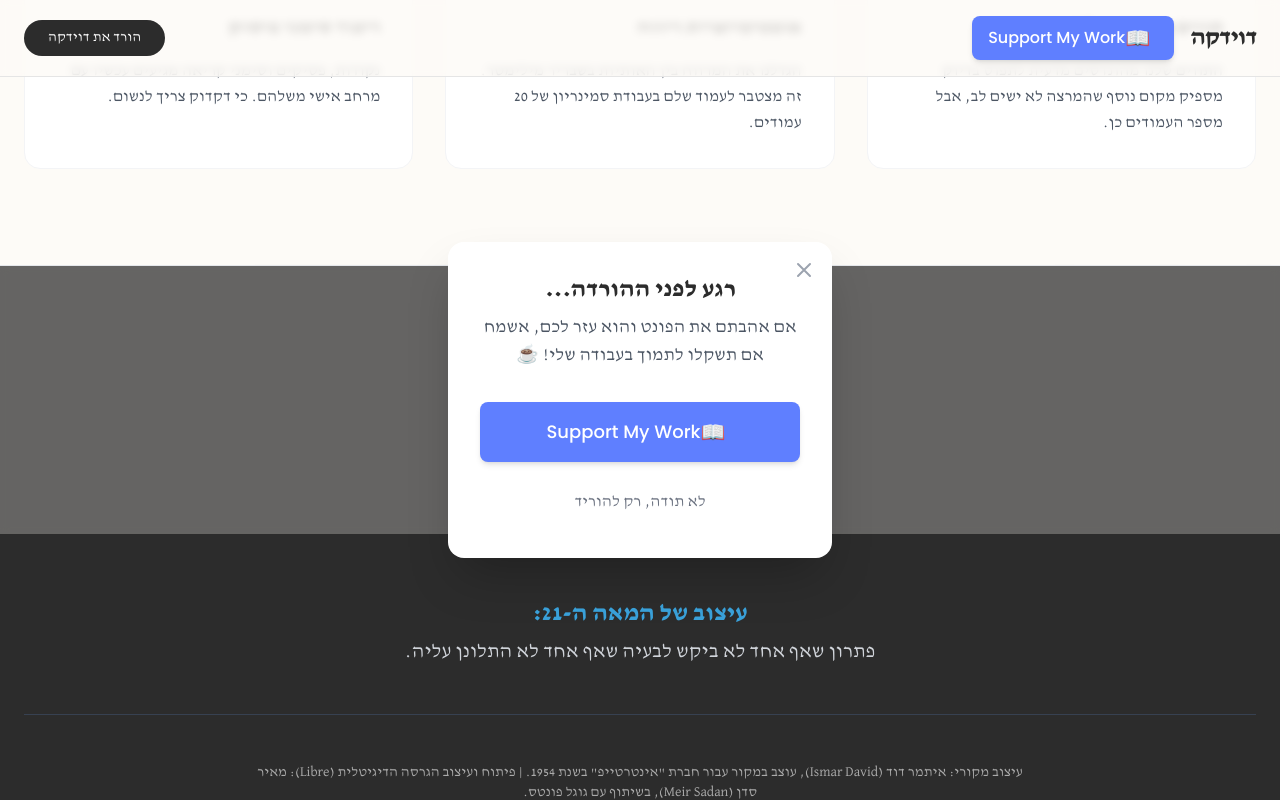
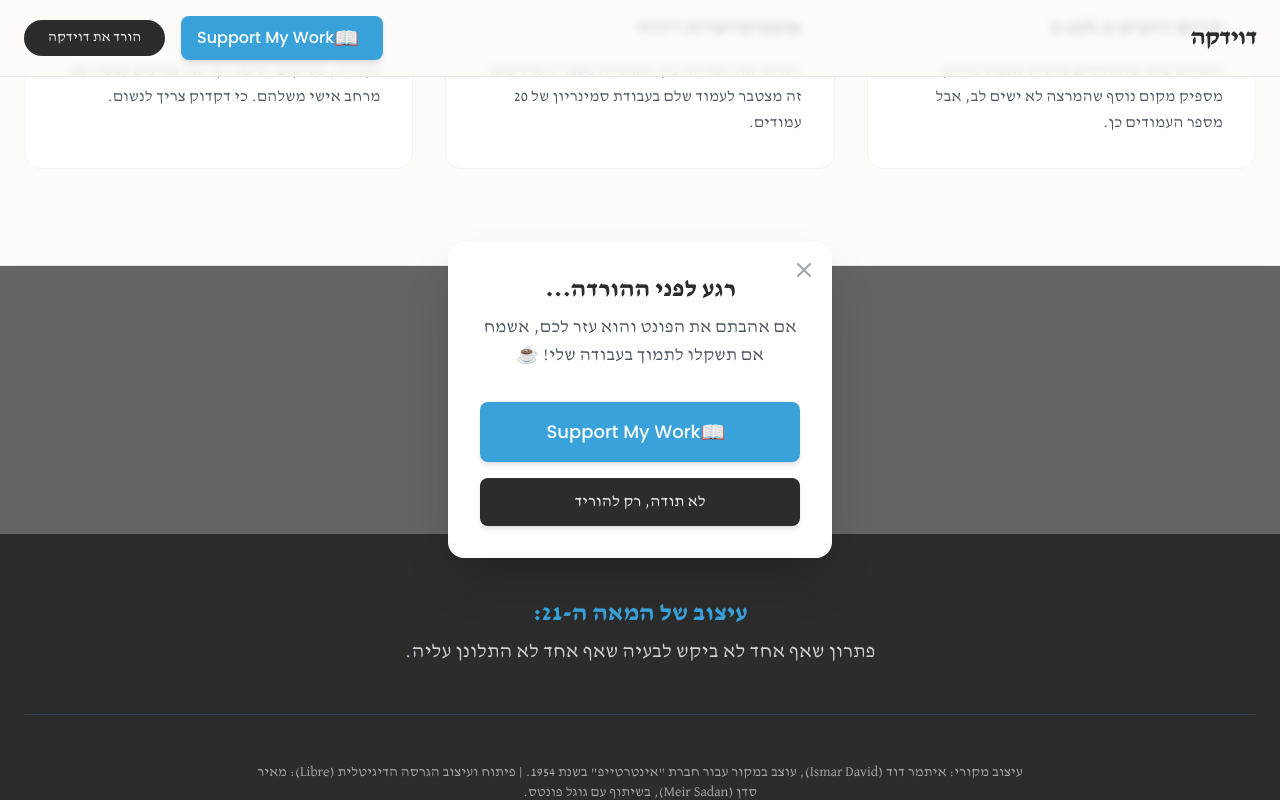
Before and after one commit to shapidesign/davidka, a React (Vite) app: page / in a window 1280 px wide. Both pictures are taken after a click on the button "הורד את כל המשקלים (ZIP)". Shown: the part 2487-3287 px from the top of the page. Built offline with nearby package versions, Linux system fonts and the light colour scheme.

Commit message:
Update Support button styling and Download Modal layout

```diff
--- a/src/App.jsx
+++ b/src/App.jsx
@@ -11,15 +11,16 @@ function App() {
     <div className="min-h-screen bg-[#fdfbf7] text-[#2c2c2c] overflow-x-hidden font-david" dir="rtl">
       <nav className="fixed w-full z-50 bg-[#fdfbf7]/80 backdrop-blur-sm border-b border-[#e5e5e5] py-4">
         <div className="container mx-auto px-6 flex justify-between items-center">
+          <div className="text-2xl font-bold font-davidka tracking-tighter">דוידקה</div>
+
           <div className="flex items-center gap-4">
-            <div className="text-2xl font-bold font-davidka tracking-tighter">דוידקה</div>
             <div className="hidden md:block">
               <BMCButton />
             </div>
+            <a href="#download" className="bg-[#2c2c2c] text-white px-6 py-2 rounded-full hover:bg-[#4a4a4a] transition-colors text-sm font-medium">
+              הורד את דוידקה
+            </a>
           </div>
-          <a href="#download" className="bg-[#2c2c2c] text-white px-6 py-2 rounded-full hover:bg-[#4a4a4a] transition-colors text-sm font-medium">
-            הורד את דוידקה
-          </a>
         </div>
       </nav>
 
--- a/src/components/BMCButton.jsx
+++ b/src/components/BMCButton.jsx
@@ -6,7 +6,7 @@ const BMCButton = ({ className = "" }) => {
             href="https://www.buymeacoffee.com/shapi"
             target="_blank"
             rel="noopener noreferrer"
-            className={`inline-flex items-center justify-center px-4 py-2 bg-[#5F7FFF] text-white rounded-lg font-['Poppins',sans-serif] font-medium transition-transform hover:scale-105 shadow-md hover:shadow-lg ${className}`}
+            className={`inline-flex items-center justify-center px-4 py-2 bg-[#3aa2db] text-white rounded-lg font-['Poppins',sans-serif] font-medium transition-transform hover:scale-105 shadow-md hover:shadow-lg ${className}`}
             style={{ fontFamily: "'Poppins', sans-serif" }}
         >
             <span className="mr-2 text-xl">📖</span>
--- a/src/components/Download.jsx
+++ b/src/components/Download.jsx
@@ -53,7 +53,7 @@ const Download = () => {
                             <a
                                 href="/Davidka 2026.zip"
                                 download
-                                className="inline-flex items-center justify-center px-6 py-3 text-gray-500 font-medium hover:text-[#3aa2db] transition-colors"
+                                className="inline-flex items-center justify-center px-6 py-3 bg-[#2c2c2c] text-white font-medium rounded-lg hover:bg-[#4a4a4a] transition-colors shadow-md"
                                 onClick={() => setIsModalOpen(false)} // Optional: close on click
                             >
                                 לא תודה, רק להוריד
```
